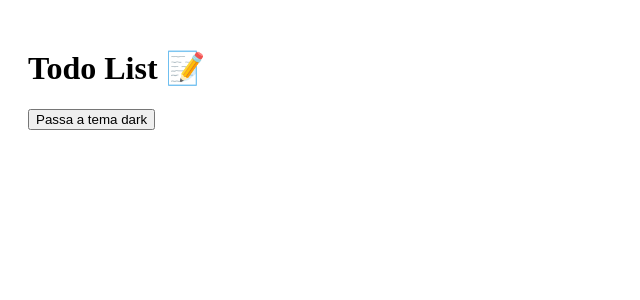
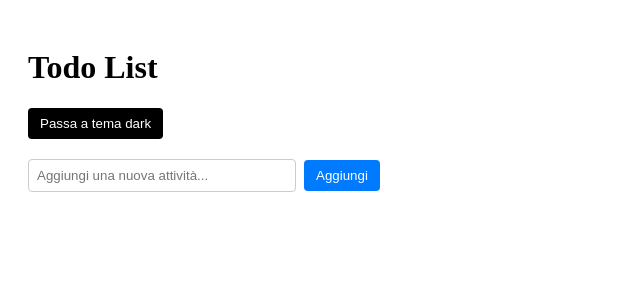
Before and after one commit to nicolomegha/todo-list-react-ts, a React (Vite) app in the folder todo-list-manteia/: page / in a window 1280 px wide. Shown: the top 300 px of the page, without its empty margins (0-640 px from the left). Built offline with nearby package versions, Linux system fonts and the light colour scheme.

Commit message:
Step 2: aggiunto componente AddTodo con gestione input e stato

```diff
--- a/todo-list-manteia/src/App.tsx
+++ b/todo-list-manteia/src/App.tsx
@@ -1,14 +1,48 @@
+import { useState } from 'react'
 import { useTheme } from './context/ThemeContext'
+import { AddTodo } from './components/AddTodo'
+
+interface Todo {
+  id: number;
+  text: string;
+}
 
 function App() {
   const { theme, toggleTheme } = useTheme();
+  const [todos, setTodos] = useState<Todo[]>([]);
+
+  const handleAddTodo = (text: string) => {
+    const newTodo: Todo = {
+      id: Date.now(),
+      text
+    };
+    setTodos(prev => [...prev, newTodo]);
+  };
 
   return (
     <div style={{ padding: '20px' }}>
-      <h1>Todo List 📝</h1>
-      <button onClick={toggleTheme}>
+      <h1>Todo List</h1>
+      <button
+        onClick={toggleTheme}
+        style={{
+          padding: '8px 12px',
+          cursor: 'pointer',
+          backgroundColor: theme === 'light' ? '#000' : '#fff',
+          color: theme === 'light' ? '#fff' : '#000',
+          border: 'none',
+          borderRadius: '4px'
+        }}
+      >
         Passa a tema {theme === 'light' ? 'dark' : 'light'}
       </button>
+
+      <AddTodo onAdd={handleAddTodo} />
+
+      <ul style={{ marginTop: '20px' }}>
+        {todos.map(todo => (
+          <li key={todo.id}>{todo.text}</li>
+        ))}
+      </ul>
     </div>
   );
 }
--- a/todo-list-manteia/src/components/AddTodo.tsx
+++ b/todo-list-manteia/src/components/AddTodo.tsx
@@ -0,0 +1,49 @@
+import { useState, type FormEvent } from 'react';
+
+interface AddTodoProps {
+  onAdd: (text: string) => void;
+}
+
+export const AddTodo = ({ onAdd }: AddTodoProps) => {
+  const [inputValue, setInputValue] = useState('');
+
+  const handleSubmit = (e: FormEvent) => {
+    e.preventDefault();
+    const trimmed = inputValue.trim();
+    if (trimmed) {
+      onAdd(trimmed);
+      setInputValue('');
+    }
+  };
+
+  return (
+    <form onSubmit={handleSubmit} style={{ marginTop: '20px' }}>
+      <input
+        type="text"
+        placeholder="Aggiungi una nuova attività..."
+        value={inputValue}
+        onChange={e => setInputValue(e.target.value)}
+        style={{
+          padding: '8px',
+          marginRight: '8px',
+          border: '1px solid #ccc',
+          borderRadius: '4px',
+          width: '250px'
+        }}
+      />
+      <button
+        type="submit"
+        style={{
+          padding: '8px 12px',
+          cursor: 'pointer',
+          backgroundColor: '#007bff',
+          color: '#fff',
+          border: 'none',
+          borderRadius: '4px'
+        }}
+      >
+        Aggiungi
+      </button>
+    </form>
+  );
+};
```
